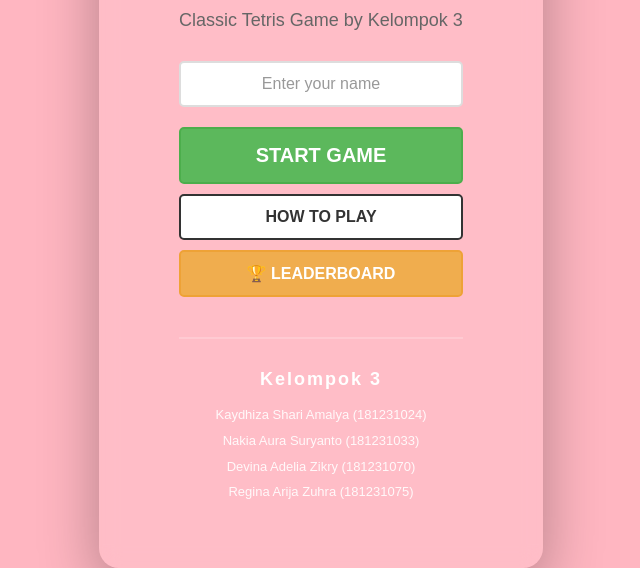
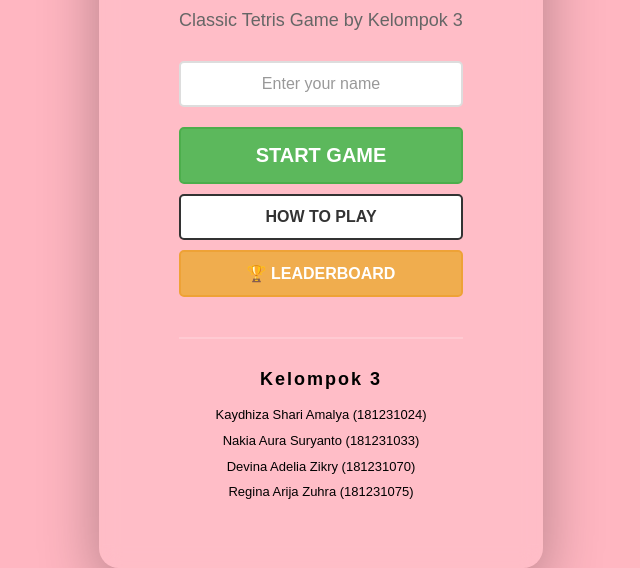
Before and after one commit to nakiaasuryanto/kel3_blockdrop, a plain HTML site: page index.html in a window 1280 px wide. Shown: the part 274-842 px from the top of the page, without its empty margins (319-959 px from the left). Drawn offline with nearby package versions, Linux system fonts and the light colour scheme.

Commit message:
Change text color from white to black in CSS

```diff
--- a/style.css
+++ b/style.css
@@ -226,7 +226,7 @@ body {
 }
 
 .team-title {
-    color: white;
+    color: black;
     font-size: 18px;
     font-weight: bold;
     margin: 0 0 15px 0;
@@ -239,7 +239,7 @@ body {
 }
 
 .team-members p {
-    color: rgba(255, 255, 255, 0.9);
+    color: black;
     font-size: 13px;
     margin: 5px 0;
     line-height: 1.6;
```
